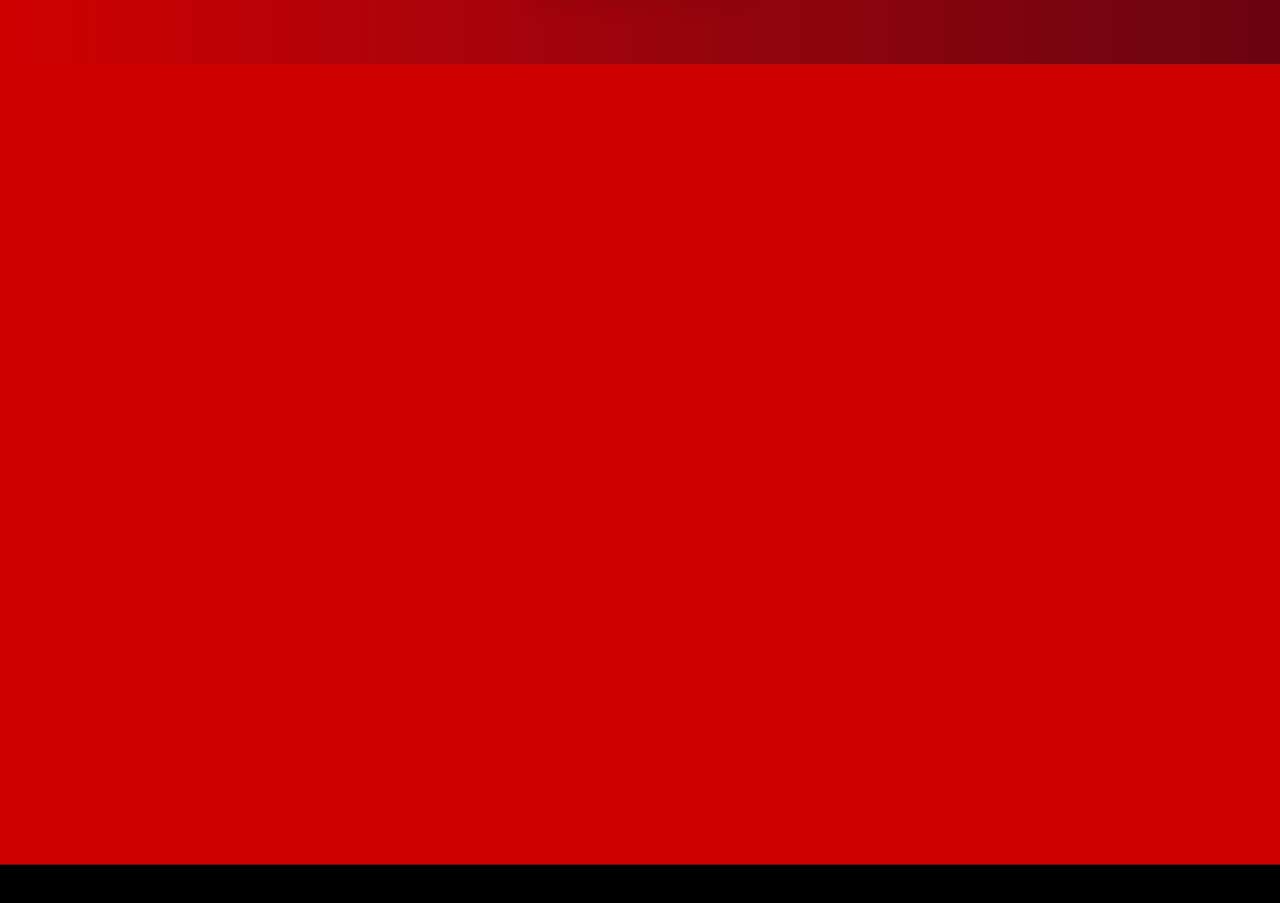
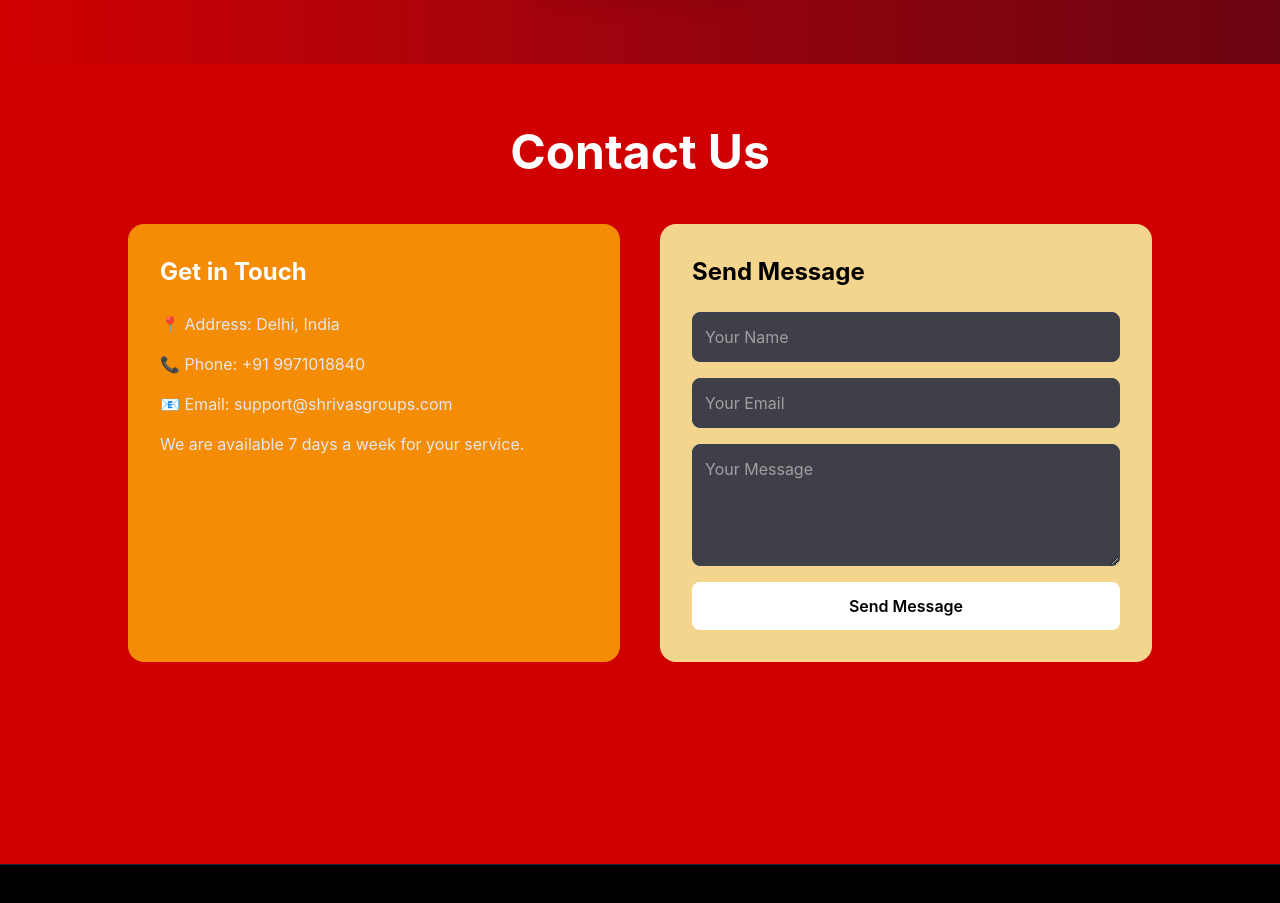
Before and after one commit to Dollyshrivas/Shrijicarwash, a React app in the folder frontend/: page / in a window 1280 px wide. Shown: the part 6620-7523 px from the top of the page. Built offline with nearby package versions, Linux system fonts and the light colour scheme; no server answers; the HTML template or start-up script is replaced by a standard one.

Commit message:
Update Contact.jsx

```diff
--- a/frontend/src/pages/Contact.jsx
+++ b/frontend/src/pages/Contact.jsx
@@ -19,9 +19,7 @@ const Contact = () => {
           headers: {
             "Content-Type": "application/json",
             ...(localStorage.getItem("carwash_token")
-            ? {
-                Authorization: `Bearer ${localStorage.getItem("carwash_token")}`,
-              }
+              ? { Authorization: `Bearer ${localStorage.getItem("carwash_token")}` }
               : {}),
           },
           body: JSON.stringify(payload),
@@ -38,7 +36,76 @@ const Contact = () => {
 
   return (
     <div className="bg-[#d00000] text-white min-h-screen px-4 sm:px-6 md:px-10 py-16">
-      {/* Keep the remainder of your existing Contact component JSX unchanged. */}
+
+      {/* Heading */}
+      <h1 className="text-4xl sm:text-5xl font-bold text-center mb-12">
+        Contact Us
+      </h1>
+
+      <div className="grid md:grid-cols-2 gap-10 max-w-5xl mx-auto">
+
+        {/* Contact Info */}
+        <div className="bg-[#f48c06] p-6 sm:p-8 rounded-2xl">
+          <h2 className="text-2xl font-bold mb-6">Get in Touch</h2>
+
+          <p className="text-gray-200 mb-4">
+            📍 Address: Delhi, India
+          </p>
+
+          <p className="text-gray-200 mb-4">
+            📞 Phone: +91 9971018840
+          </p>
+
+          <p className="text-gray-200 mb-4">
+            📧 Email: support@shrivasgroups.com
+          </p>
+
+          <p className="text-gray-200">
+            We are available 7 days a week for your service.
+          </p>
+        </div>
+
+        {/* Contact Form */}
+        <div className="bg-[#f4d58d] p-6 sm:p-8 rounded-2xl">
+          <h2 className="text-2xl text-black font-bold mb-6">Send Message</h2>
+
+          <form className="flex flex-col gap-4" onSubmit={handleSubmit}>
+
+            <input
+              type="text"
+              name="name"
+              required
+              placeholder="Your Name"
+              className="p-3 rounded-lg bg-zinc-700 border border-gray-700 outline-none"
+            />
+
+            <input
+              type="email"
+              name="email"
+              required
+              placeholder="Your Email"
+              className="p-3 rounded-lg bg-zinc-700 border border-gray-700 outline-none"
+            />
+
+            <textarea
+              name="message"
+              required
+              placeholder="Your Message"
+              rows="4"
+              className="p-3 rounded-lg bg-zinc-700 border border-gray-700 outline-none"
+            ></textarea>
+
+            <button disabled={isSubmitting} className="bg-white text-black py-3 rounded-lg font-semibold hover:bg-gray-300 disabled:opacity-60">
+              {isSubmitting ? "Sending..." : "Send Message"}
+            </button>
+
+            {status && <p className="text-center text-sm text-black">{status}</p>}
+
+          </form>
+        </div>
+
+      </div>
+
     </div>
   );
 };
```
Lines whose indentation alone changed are shown as unchanged.
